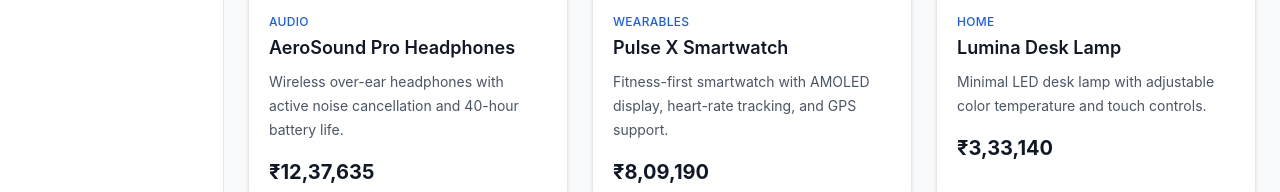
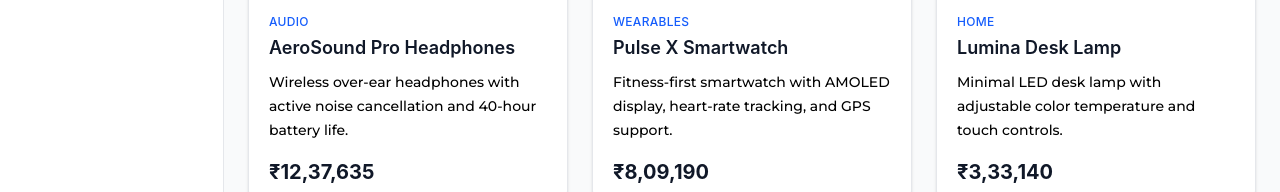
Before and after one commit to BladeRunner-KD6-37/prism-dashboard, a React (Vite) app: page /products/home in a window 1280 px wide. Shown: the part 465-657 px from the top of the page. Built offline with nearby package versions, Linux system fonts and the light colour scheme; no server answers; sample sign-in values are in the browser's storage.

Commit message:
minor tweaks in color

```diff
--- a/package.json
+++ b/package.json
@@ -14,6 +14,7 @@
     "@tailwindcss/vite": "^4.3.2",
     "axios": "^1.18.1",
     "gsap": "^3.15.0",
+    "locomotive-scroll": "^5.0.1",
     "react": "^19.2.7",
     "react-dom": "^19.2.7",
     "react-router-dom": "^7.18.1",
--- a/src/components/layout/Layout.jsx
+++ b/src/components/layout/Layout.jsx
@@ -1,13 +1,20 @@
-import { useState } from 'react'
-import { Outlet } from 'react-router-dom'
+import { useState, useEffect, useRef } from 'react'
+import { Outlet, useLocation } from 'react-router-dom'
 import Sidebar from './Sidebar'
 import Topbar from './Topbar'
+import LocomotiveScroll from 'locomotive-scroll'
+import 'locomotive-scroll/dist/locomotive-scroll.css'
 
 function Layout() {
   const [mobileOpen, setMobileOpen] = useState(false)
   const [isCollapsed, setIsCollapsed] = useState(() => {
     return localStorage.getItem('sidebar-collapsed') === 'true'
   })
+
+  const containerRef = useRef(null)
+  const contentRef = useRef(null)
+  const scrollInstanceRef = useRef(null)
+  const location = useLocation()
 
   const toggleSidebar = () => {
     setIsCollapsed((prev) => {
@@ -16,6 +23,35 @@ function Layout() {
       return next
     })
   }
+
+  useEffect(() => {
+    if (!containerRef.current || !contentRef.current) return
+
+    // Initialize LocomotiveScroll on the custom main content container
+    const scroll = new LocomotiveScroll({
+      lenisOptions: {
+        wrapper: containerRef.current,
+        content: contentRef.current,
+        smoothWheel: true,
+        duration: 1.2,
+        lerp: 0.1,
+      }
+    })
+
+    scrollInstanceRef.current = scroll
+
+    return () => {
+      scroll.destroy()
+      scrollInstanceRef.current = null
+    }
+  }, [])
+
+  // Scroll to top immediately on route/page transition
+  useEffect(() => {
+    if (scrollInstanceRef.current) {
+      scrollInstanceRef.current.scrollTo(0, { immediate: true })
+    }
+  }, [location.pathname])
 
   return (
     <div className="flex h-screen bg-gray-50">
@@ -27,8 +63,10 @@ function Layout() {
       />
       <div className="flex flex-1 flex-col min-w-0">
         <Topbar onMenuClick={() => setMobileOpen(true)} />
-        <main className="flex-1 overflow-y-auto p-4 md:p-6">
-          <Outlet />
+        <main ref={containerRef} className="flex-1 overflow-y-auto p-4 md:p-6">
+          <div ref={contentRef}>
+            <Outlet />
+          </div>
         </main>
       </div>
     </div>
--- a/src/components/products/DealCarousel.jsx
+++ b/src/components/products/DealCarousel.jsx
@@ -188,6 +188,7 @@ function DealCarousel({ title, products, onSeeAll, onProductClick, orientation =
                 <img src={product.thumbnail} alt={product.title} loading="lazy" className="w-full h-full object-cover" />
               </div>
               <h4 className="text-xs font-medium text-gray-900 line-clamp-2 min-h-8">{product.title}</h4>
+              <p className="text-[10px] font-montserrat-desc line-clamp-2 mt-1">{product.description}</p>
               <p className="mt-1 text-xs font-semibold text-gray-900">{formatInr(product.price)}</p>
               <p className="text-[10px] text-yellow-600 font-medium">★ {product.rating}</p>
             </article>
--- a/src/components/products/ProductCard.jsx
+++ b/src/components/products/ProductCard.jsx
@@ -42,7 +42,10 @@ function ProductCard({ product, isAdmin, isHidden, onToggleHidden }) {
           loading="lazy"
         />
         <h3 className="font-medium text-sm text-gray-900 truncate">{product.title}</h3>
-        <p className="text-xs text-gray-500 capitalize mb-2">{product.category}</p>
+        <p className="text-xs text-gray-500 capitalize mb-1">{product.category}</p>
+        <p className="text-xs font-montserrat-desc line-clamp-2 mb-2">
+          {product.description}
+        </p>
         <div className="flex items-center justify-between mt-auto">
           <span className="font-semibold text-gray-900">{formatInr(product.price)}</span>
           <span className="text-xs text-yellow-600 font-medium">★ {product.rating}</span>
--- a/src/index.css
+++ b/src/index.css
@@ -1 +1,19 @@
+@import url('https://fonts.googleapis.com/css2?family=Montserrat:wght@500&display=swap');
 @import "tailwindcss";
+
+.font-montserrat-desc {
+  font-family: 'Montserrat', sans-serif;
+  font-weight: 500;
+  color: #000000;
+}
+
+/* Hide scrollbar for Chrome, Safari and Opera */
+*::-webkit-scrollbar {
+  display: none;
+}
+
+/* Hide scrollbar for IE, Edge and Firefox */
+* {
+  -ms-overflow-style: none;  /* IE and Edge */
+  scrollbar-width: none;  /* Firefox */
+}
--- a/src/pages/Cart.jsx
+++ b/src/pages/Cart.jsx
@@ -53,7 +53,7 @@ function Cart() {
           <p className="mb-4 text-sm text-gray-500">Add a few products to continue.</p>
           <Link
             to="/products"
-            className="inline-flex items-center rounded-md bg-blue-600 px-4 py-2 text-sm font-medium text-white hover:bg-blue-700"
+            className="inline-flex items-center rounded-2xl bg-[#FFD232] px-4 py-2 text-sm font-medium text-[#4E5664]"
           >
             Browse Products
           </Link>
@@ -129,7 +129,7 @@ function Cart() {
 
             <button
               onClick={handleCheckout}
-              className="mt-5 w-full rounded-md bg-blue-600 px-4 py-2.5 text-sm font-medium text-white hover:bg-blue-700"
+              className="mt-5 w-full rounded-3xl bg-[#FFD232] px-4 py-2.5 text-sm font-medium text-[#4E5664]"
             >
               Checkout
             </button>
--- a/src/pages/ProductsHome.jsx
+++ b/src/pages/ProductsHome.jsx
@@ -89,7 +89,7 @@ function ProductsHome() {
                 <div className="p-5">
                   <p className="text-xs font-medium uppercase tracking-wide text-blue-600">{product.category}</p>
                   <h3 className="mt-1 text-lg font-semibold text-gray-900">{product.title}</h3>
-                  <p className="mt-2 text-sm text-gray-600 leading-6">{product.description}</p>
+                  <p className="mt-2 text-sm font-montserrat-desc leading-6">{product.description}</p>
                   <p className="mt-4 text-xl font-bold text-gray-900">{formatInr(product.price)}</p>
                 </div>
               </article>
```
Also changed, not shown: 1 other file (tests, documents, lock files or other folders).
